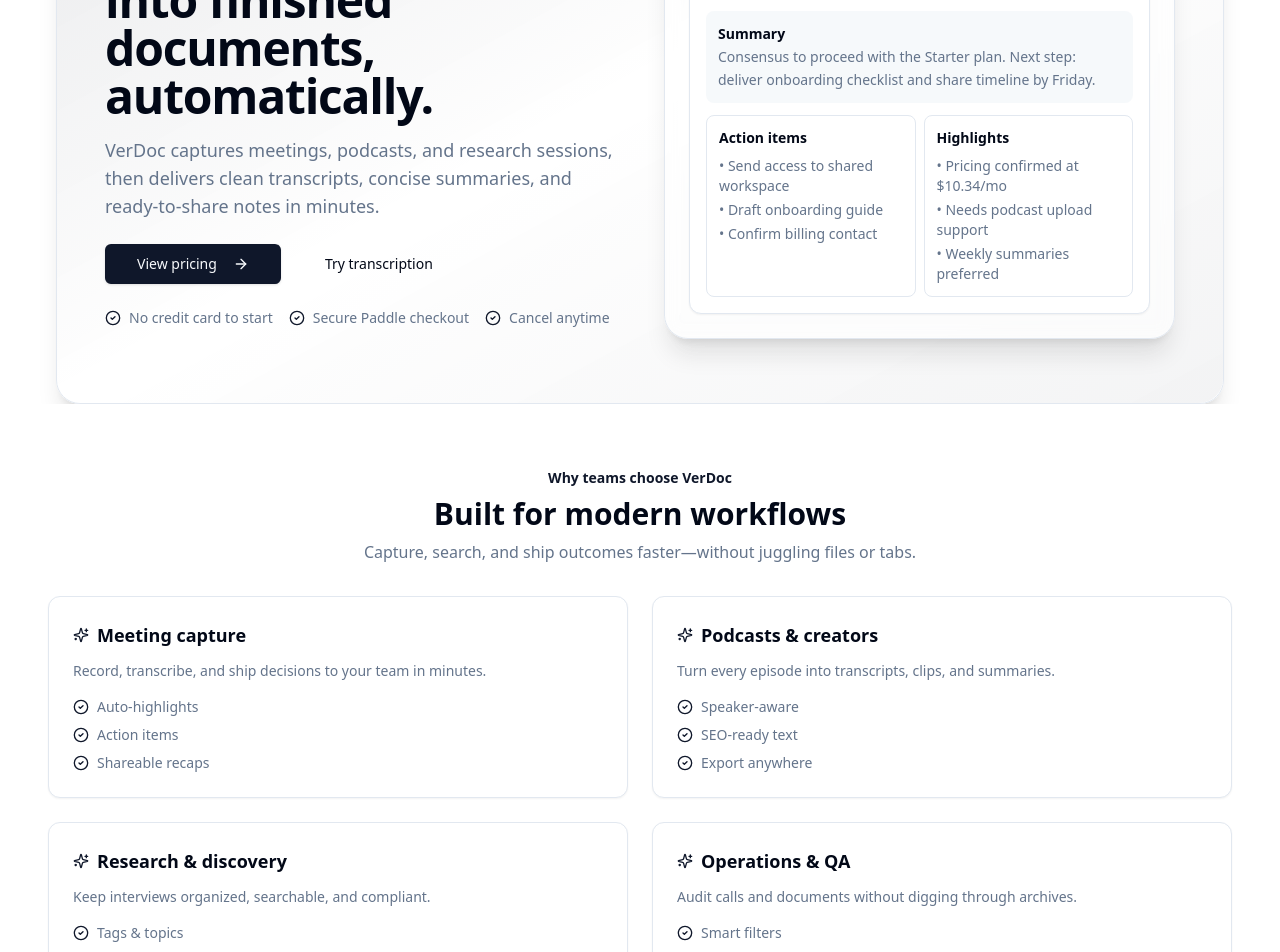
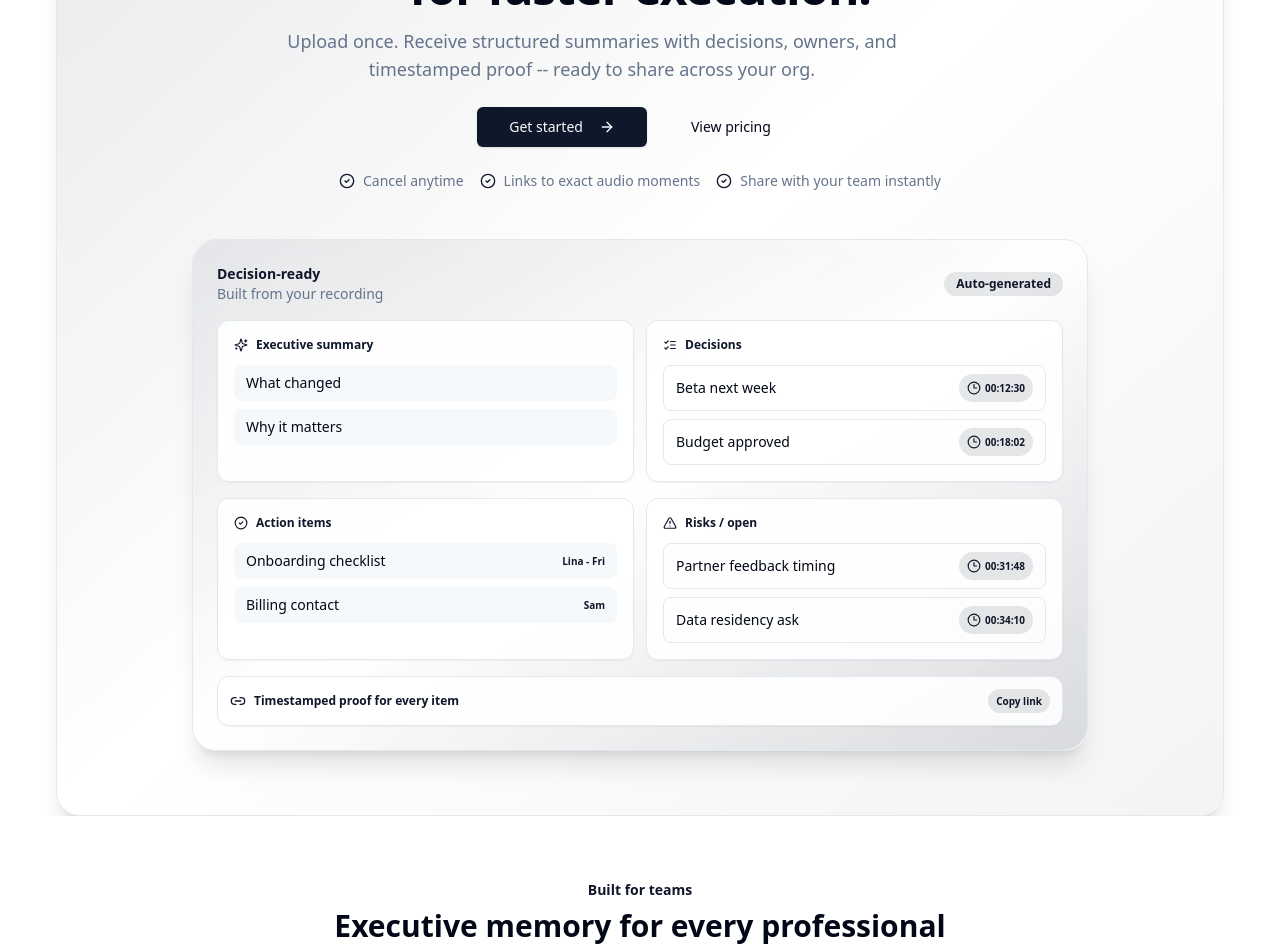
Before and after one commit to mesba-islam/VerDoc, a Next.js app: page / in a window 1280 px wide. Shown: the part 340-1292 px from the top of the page. Built offline with nearby package versions, Linux system fonts and the light colour scheme; no server answers; the database is empty.

Commit message:
landing page with final design and content, product specific

```diff
--- /dev/null
+++ b/app/components/HeroCtas.tsx
@@ -0,0 +1,26 @@
+"use client";
+
+import Link from "next/link";
+import { ArrowRight } from "lucide-react";
+import { Button } from "@/components/ui/button";
+import useUser from "@/app/hook/useUser";
+
+export function HeroCtas() {
+  const { data: user, isLoading } = useUser();
+
+  const primaryHref = user ? "/transcribe" : "/register";
+  const primaryLabel = user ? "Go to transcribe" : "Get started";
+
+  return (
+    <div className="flex flex-wrap items-center justify-center gap-3">
+      <Button asChild size="lg" disabled={isLoading}>
+        <Link href={primaryHref}>
+          {primaryLabel} <ArrowRight className="ml-2 h-4 w-4" />
+        </Link>
+      </Button>
+      <Button asChild size="lg" variant="ghost">
+        <Link href="#pricing">View pricing</Link>
+      </Button>
+    </div>
+  );
+}
--- a/app/page.tsx
+++ b/app/page.tsx
@@ -1,28 +1,28 @@
 import Link from "next/link";
-import { ArrowRight, CheckCircle2, Sparkles } from "lucide-react";
+import { AlertTriangle, CheckCircle2, Clock3, Link2, ListChecks, Sparkles } from "lucide-react";
 import { PricingPlans } from "@/app/components/PricingPlans";
-import { Button } from "@/components/ui/button";
+import { HeroCtas } from "@/app/components/HeroCtas";
 
 const useCases = [
   {
-    title: "Meeting capture",
-    description: "Record, transcribe, and ship decisions to your team in minutes.",
-    bullets: ["Auto-highlights", "Action items", "Shareable recaps"],
+    title: "Founders",
+    description: "Walk into board updates with timestamped proof of progress from every call.",
+    bullets: ["Executive summary in minutes", "Decisions linked to the exact moment", "Action items with owners and dates"],
   },
   {
-    title: "Podcasts & creators",
-    description: "Turn every episode into transcripts, clips, and summaries.",
-    bullets: ["Speaker-aware", "SEO-ready text", "Export anywhere"],
+    title: "Managers",
+    description: "Keep teams aligned without replaying meetings or guessing what was agreed.",
+    bullets: ["Clear decisions to broadcast", "Action items per owner", "Open risks captured for follow-up"],
   },
   {
-    title: "Research & discovery",
-    description: "Keep interviews organized, searchable, and compliant.",
-    bullets: ["Tags & topics", "Quotes in context", "Team-safe access"],
+    title: "Consultants",
+    description: "Hand off client meetings with auditable outcomes and zero rework.",
+    bullets: ["Client-ready executive briefs", "No-guess decisions list", "Timestamps for every claim"],
   },
   {
-    title: "Operations & QA",
-    description: "Audit calls and documents without digging through archives.",
-    bullets: ["Smart filters", "Retention controls", "Audit trails"],
+    title: "All professionals",
+    description: "Give every team decision-ready recaps they can trust and share.",
+    bullets: ["Execs, product, sales, success aligned", "Shareable summaries with proof links", "Actionable follow-ups in minutes"],
   },
 ];
 
@@ -33,32 +33,22 @@
       <section className="relative overflow-hidden px-4 sm:px-6 lg:px-8">
         <div className="relative mx-auto w-full max-w-screen-2xl overflow-hidden rounded-3xl border bg-card/70 shadow-xl backdrop-blur">
           <div className="pointer-events-none absolute inset-0 rounded-3xl bg-gradient-to-br from-primary/10 via-transparent to-primary/5 dark:from-primary/15 dark:via-background dark:to-primary/10" />
-          <div className="relative mx-auto flex w-full flex-col gap-12 px-6 pb-16 pt-16 lg:flex-row lg:items-center lg:px-12 lg:pt-24">
-            <div className="flex-1 space-y-6">
+          <div className="relative mx-auto flex w-full flex-col items-center gap-12 px-6 pb-16 pt-16 lg:px-12 lg:pt-24">
+            <div className="flex w-full max-w-3xl flex-col items-center space-y-6 text-center">
               <div className="inline-flex items-center gap-2 rounded-full border border-primary/30 bg-primary/10 px-3 py-1 text-xs font-semibold text-primary dark:bg-primary/20">
-                <Sparkles className="h-4 w-4" /> AI-first document workspace
+                <Sparkles className="h-4 w-4" /> Decision-ready docs from meetings
               </div>
               <div className="space-y-4">
                 <h1 className="text-4xl font-bold leading-tight tracking-tight sm:text-5xl">
-                  Turn spoken ideas into finished documents, automatically.
+                  Automated meeting intelligence for faster execution.
                 </h1>
                 <p className="max-w-2xl text-lg text-muted-foreground">
-                  VerDoc captures meetings, podcasts, and research sessions, then delivers clean transcripts,
-                  concise summaries, and ready-to-share notes in minutes.
+                  Upload once. Receive structured summaries with decisions, owners, and timestamped proof -- ready to share across your org.
                 </p>
               </div>
-              <div className="flex flex-wrap items-center gap-3">
-                <Button asChild size="lg">
-                  <Link href="#pricing">
-                    View pricing <ArrowRight className="ml-2 h-4 w-4" />
-                  </Link>
-                </Button>
-                <Button asChild size="lg" variant="ghost">
-                  <Link href="/transcribe">Try transcription</Link>
-                </Button>
-              </div>
-              <div className="flex flex-wrap gap-4 text-sm text-muted-foreground">
-                {["No credit card to start", "Secure Paddle checkout", "Cancel anytime"].map((item) => (
+              <HeroCtas />
+              <div className="flex flex-wrap justify-center gap-4 text-sm text-muted-foreground">
+                {["Cancel anytime", "Links to exact audio moments", "Share with your team instantly"].map((item) => (
                   <div key={item} className="flex items-center gap-2">
                     <CheckCircle2 className="h-4 w-4 text-primary" />
                     <span>{item}</span>
@@ -67,51 +57,104 @@
               </div>
             </div>
 
-            <div className="flex-1">
-              <div className="relative rounded-3xl border bg-card/70 p-6 shadow-xl backdrop-blur">
-                <div className="mb-4 flex items-center justify-between">
+            <div className="w-full max-w-4xl">
+              <div className="relative rounded-3xl border bg-card/80 p-6 shadow-xl backdrop-blur">
+                <div className="pointer-events-none absolute inset-0 rounded-3xl bg-gradient-to-br from-primary/10 via-transparent to-primary/15" />
+                <div className="relative flex flex-col gap-4">
+                  <div className="flex items-center justify-between gap-3">
                     <div>
-                    <p className="text-sm font-semibold text-primary">Live workspace</p>
-                    <p className="text-sm text-muted-foreground">Summaries, actions, and transcripts in one place.</p>
+                      <p className="text-sm font-semibold text-primary">Decision-ready</p>
+                      <p className="text-sm text-muted-foreground">Built from your recording</p>
                     </div>
                     <span className="rounded-full bg-primary/10 px-3 py-1 text-xs font-semibold text-primary">
-                    Synchronized
+                      Auto-generated
                     </span>
                   </div>
-                <div className="space-y-3 rounded-xl border bg-background p-4 shadow-sm">
-                  <div className="flex items-center justify-between">
-                    <div>
-                      <p className="text-sm font-semibold">Product Review Call</p>
-                      <p className="text-xs text-muted-foreground">Today · 42 min · 3 speakers</p>
+
+                  <div className="grid gap-3 text-sm sm:grid-cols-2">
+                    <div className="rounded-xl border bg-background/90 p-4 shadow-sm">
+                      <div className="mb-3 flex items-center gap-2 text-xs font-semibold text-primary">
+                        <Sparkles className="h-3.5 w-3.5" />
+                        Executive summary
                       </div>
-                    <span className="rounded-full bg-emerald-500/10 px-3 py-1 text-xs font-semibold text-emerald-500">
-                      Transcribed
+                      <div className="space-y-2 text-muted-foreground">
+                        <p className="rounded-lg bg-muted/60 px-3 py-2 text-foreground">What changed</p>
+                        <p className="rounded-lg bg-muted/60 px-3 py-2 text-foreground">Why it matters</p>
+                      </div>
+                    </div>
+
+                    <div className="rounded-xl border bg-background/90 p-4 shadow-sm">
+                      <div className="mb-3 flex items-center gap-2 text-xs font-semibold text-primary">
+                        <ListChecks className="h-3.5 w-3.5" />
+                        Decisions
+                      </div>
+                      <div className="space-y-2 text-muted-foreground">
+                        <div className="flex items-center justify-between rounded-lg border px-3 py-2">
+                          <span className="text-foreground">Beta next week</span>
+                          <span className="inline-flex items-center gap-1 rounded-full bg-primary/10 px-2 py-1 text-[10px] font-semibold text-primary">
+                            <Clock3 className="h-3.5 w-3.5" />
+                            00:12:30
                           </span>
                         </div>
-                  <div className="rounded-lg bg-muted/60 p-3 text-sm leading-relaxed text-foreground">
-                    <p className="font-semibold">Summary</p>
-                    <p className="text-muted-foreground">
-                      Consensus to proceed with the Starter plan. Next step: deliver onboarding checklist and share
-                      timeline by Friday.
-                    </p>
+                        <div className="flex items-center justify-between rounded-lg border px-3 py-2">
+                          <span className="text-foreground">Budget approved</span>
+                          <span className="inline-flex items-center gap-1 rounded-full bg-primary/10 px-2 py-1 text-[10px] font-semibold text-primary">
+                            <Clock3 className="h-3.5 w-3.5" />
+                            00:18:02
+                          </span>
                         </div>
-                  <div className="grid gap-2 text-sm text-muted-foreground sm:grid-cols-2">
-                    <div className="rounded-lg border bg-background p-3">
-                      <p className="text-foreground font-semibold">Action items</p>
-                      <ul className="mt-2 space-y-1">
-                        <li>• Send access to shared workspace</li>
-                        <li>• Draft onboarding guide</li>
-                        <li>• Confirm billing contact</li>
-                      </ul>
                       </div>
-                    <div className="rounded-lg border bg-background p-3">
-                      <p className="text-foreground font-semibold">Highlights</p>
-                      <ul className="mt-2 space-y-1">
-                        <li>• Pricing confirmed at $10.34/mo</li>
-                        <li>• Needs podcast upload support</li>
-                        <li>• Weekly summaries preferred</li>
-                      </ul>
                     </div>
+                  </div>
+
+                  <div className="grid gap-3 text-sm sm:grid-cols-2">
+                    <div className="rounded-xl border bg-background/90 p-4 shadow-sm">
+                      <div className="mb-3 flex items-center gap-2 text-xs font-semibold text-primary">
+                        <CheckCircle2 className="h-3.5 w-3.5" />
+                        Action items
+                      </div>
+                      <div className="space-y-2 text-muted-foreground">
+                        <div className="flex items-center justify-between rounded-lg bg-muted/60 px-3 py-2">
+                          <span className="text-foreground">Onboarding checklist</span>
+                          <span className="text-[10px] font-semibold text-primary">Lina - Fri</span>
+                        </div>
+                        <div className="flex items-center justify-between rounded-lg bg-muted/60 px-3 py-2">
+                          <span className="text-foreground">Billing contact</span>
+                          <span className="text-[10px] font-semibold text-primary">Sam</span>
+                        </div>
+                      </div>
+                    </div>
+
+                    <div className="rounded-xl border bg-background/90 p-4 shadow-sm">
+                      <div className="mb-3 flex items-center gap-2 text-xs font-semibold text-primary">
+                        <AlertTriangle className="h-3.5 w-3.5" />
+                        Risks / open
+                      </div>
+                      <div className="space-y-2 text-muted-foreground">
+                        <div className="flex items-center justify-between rounded-lg border px-3 py-2">
+                          <span className="text-foreground">Partner feedback timing</span>
+                          <span className="inline-flex items-center gap-1 rounded-full bg-primary/10 px-2 py-1 text-[10px] font-semibold text-primary">
+                            <Clock3 className="h-3.5 w-3.5" />
+                            00:31:48
+                          </span>
+                        </div>
+                        <div className="flex items-center justify-between rounded-lg border px-3 py-2">
+                          <span className="text-foreground">Data residency ask</span>
+                          <span className="inline-flex items-center gap-1 rounded-full bg-primary/10 px-2 py-1 text-[10px] font-semibold text-primary">
+                            <Clock3 className="h-3.5 w-3.5" />
+                            00:34:10
+                          </span>
+                        </div>
+                      </div>
+                    </div>
+                  </div>
+
+                  <div className="flex flex-wrap items-center gap-2 rounded-xl border bg-background/90 p-3 text-xs font-semibold text-primary shadow-sm">
+                    <Link2 className="h-4 w-4" />
+                    Timestamped proof for every item
+                    <span className="ml-auto inline-flex items-center gap-1 rounded-full bg-primary/10 px-2 py-1 text-[10px] font-semibold text-primary">
+                      Copy link
+                    </span>
                   </div>
                 </div>
               </div>
@@ -123,20 +166,25 @@
       {/* Use Cases */}
       <section className="mx-auto w-full space-y-8 px-6 py-16">
         <div className="space-y-2 text-center">
-          <p className="text-sm font-semibold text-primary">Why teams choose VerDoc</p>
-          <h2 className="text-3xl font-bold">Built for modern workflows</h2>
+          <p className="text-sm font-semibold text-primary">Built for teams</p>
+          <h2 className="text-3xl font-bold">Executive memory for every professional</h2>
           <p className="text-muted-foreground">
-            Capture, search, and ship outcomes faster—without juggling files or tabs.
+            From one meeting recording, VerDoc returns an executive summary, clear decisions, accountable owners, open questions, and timestamped proof.
           </p>
         </div>
-        <div className="grid gap-6 md:grid-cols-2">
+        <div className="grid gap-4 md:grid-cols-2 xl:grid-cols-3">
           {useCases.map((useCase) => (
-            <div key={useCase.title} className="rounded-xl border bg-card p-6 shadow-sm">
-              <div className="mb-3 flex items-center gap-2">
-                <Sparkles className="h-4 w-4 text-primary" />
-                <h3 className="text-lg font-semibold">{useCase.title}</h3>
+            <div
+              key={useCase.title}
+              className="relative overflow-hidden rounded-2xl border bg-card/70 p-6 shadow-sm transition-all duration-150 hover:-translate-y-1 hover:shadow-md"
+            >
+              <div className="pointer-events-none absolute inset-0 rounded-2xl bg-gradient-to-br from-primary/5 via-transparent to-primary/10" />
+              <div className="relative space-y-3">
+                <div className="inline-flex items-center gap-2 rounded-full bg-primary/10 px-3 py-1 text-xs font-semibold text-primary">
+                  <Sparkles className="h-4 w-4" />
+                  {useCase.title}
                 </div>
-              <p className="mb-4 text-sm text-muted-foreground">{useCase.description}</p>
+                <p className="text-sm font-semibold text-foreground">{useCase.description}</p>
                 <ul className="space-y-2 text-sm text-muted-foreground">
                   {useCase.bullets.map((bullet) => (
                     <li key={bullet} className="flex items-center gap-2">
@@ -145,6 +193,7 @@
                     </li>
                   ))}
                 </ul>
+              </div>
             </div>
           ))}
         </div>
@@ -155,9 +204,9 @@
         <div className="mx-auto w-full max-w-screen-2xl overflow-hidden rounded-3xl border bg-gradient-to-br from-primary/10 via-background to-primary/5 p-8 shadow-2xl sm:p-10 lg:p-12">
           <div className="mb-8 space-y-2 text-center">
             <p className="text-sm font-semibold text-primary">Pricing</p>
-            <h2 className="text-3xl font-bold">Simple, usage-friendly plans</h2>
+            <h2 className="text-3xl font-bold">Simple plans for meeting outcomes</h2>
             <p className="text-muted-foreground">
-              Predictable billing with secure Paddle checkout. Cancel anytime.
+              Executive summaries, decisions, action items, and timestamped proof with predictable billing. Cancel anytime.
             </p>
           </div>
           <PricingPlans />
@@ -170,7 +219,7 @@
           <div className="space-y-3">
             <h3 className="text-xl font-semibold">VerDoc</h3>
             <p className="max-w-md text-sm text-muted-foreground">
-              Meet. Speak. Transcribe. Summarize. Keep every conversation actionable and searchable.
+              Executive memory for meetings: decisions, action items, open questions, and timestamped proof from every recording.
             </p>
           </div>
           <div className="grid grid-cols-2 gap-8 sm:grid-cols-4">
@@ -198,7 +247,7 @@
           </div>
         </div>
         <div className="mt-8 text-center text-xs text-muted-foreground">
-          © {new Date().getFullYear()} VerDoc. All rights reserved.
+          (c) {new Date().getFullYear()} VerDoc. All rights reserved.
         </div>
       </footer>
     </main>
```
Lines whose indentation alone changed are shown as unchanged.
